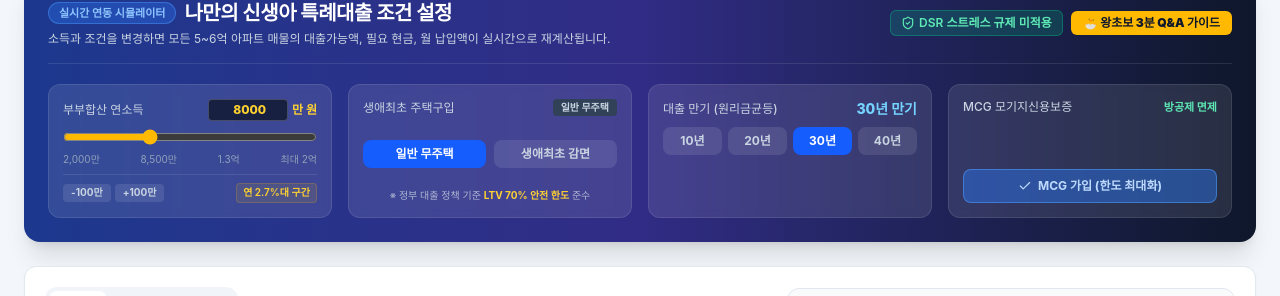
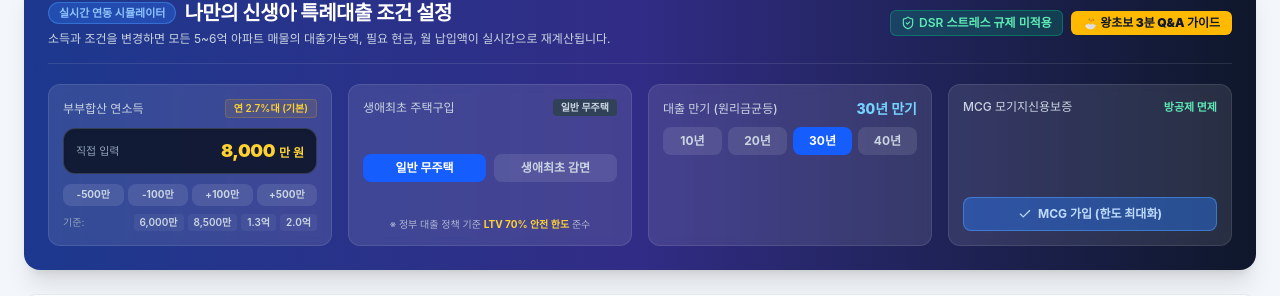
Before and after one commit to snorlax-gengar/our-family, a React (Vite) app in the folder frontend/: page / in a window 1280 px wide. Shown: the part 188-484 px from the top of the page. Built offline with nearby package versions, Linux system fonts and the light colour scheme; no server answers.

Commit message:
style: Remove range slider and number spinners, modernize income control and hide scrollbars

```diff
--- a/frontend/src/components/Header.jsx
+++ b/frontend/src/components/Header.jsx
@@ -80,7 +80,7 @@ export default function Header({ activeTab, setActiveTab, ratesData, onOpenGuide
           </div>
 
           {/* Navigation Tabs */}
-          <nav className="flex space-x-1 sm:space-x-2 bg-slate-100/80 p-1.5 rounded-xl border border-slate-200 overflow-x-auto">
+          <nav className="flex space-x-1 sm:space-x-2 bg-slate-100/80 p-1.5 rounded-xl border border-slate-200 overflow-x-auto no-scrollbar">
             {tabs.map((tab) => {
               const Icon = tab.icon;
               const isActive = activeTab === tab.id;
--- a/frontend/src/components/PoliciesTab.jsx
+++ b/frontend/src/components/PoliciesTab.jsx
@@ -232,7 +232,7 @@ export default function PoliciesTab({
           </div>
 
           {/* 카테고리 필터 버튼 */}
-          <div className="flex items-center gap-1.5 overflow-x-auto text-xs mt-3">
+          <div className="flex items-center gap-1.5 overflow-x-auto text-xs mt-3 no-scrollbar">
             {categories.map((cat) => (
               <button
                 key={cat}
--- a/frontend/src/components/PropertiesTab.jsx
+++ b/frontend/src/components/PropertiesTab.jsx
@@ -25,6 +25,10 @@ export default function PropertiesTab({
   // Modal state
   const [selectedProperty, setSelectedProperty] = useState(null);
   const [modalInitialTab, setModalInitialTab] = useState('all');
+
+  // Income direct input state
+  const [isEditingIncome, setIsEditingIncome] = useState(false);
+  const [rawIncomeInput, setRawIncomeInput] = useState('');
 
   // 구/시 목록 동적 추출
   const districts = useMemo(() => {
@@ -135,83 +139,125 @@ export default function PropertiesTab({
 
         {/* Simulator Controls Grid */}
         <div className="grid grid-cols-1 sm:grid-cols-2 lg:grid-cols-4 gap-4 text-xs">
-          {/* 소득 설정 (100만 원 단위 정밀 세분화 & 직접 숫자 입력 지원) */}
+          {/* 소득 설정 (슬라이더 및 스피너 완전 제거 -> 깔끔한 핀테크형 정밀 컨트롤러) */}
           <div className="bg-white/10 p-3.5 rounded-xl border border-white/10 backdrop-blur-xs flex flex-col justify-between">
-            <div>
             <div className="flex justify-between items-center mb-1">
               <label className="text-slate-300 font-medium">부부합산 연소득</label>
-                <div className="flex items-center gap-1">
+              <span className="text-[10px] text-amber-300 font-semibold bg-amber-400/10 px-2 py-0.5 rounded border border-amber-400/20">
+                {userCriteria.annualIncome <= 20000000 ? '연 1.6%대 최저' :
+                 userCriteria.annualIncome <= 40000000 ? '연 2.1%대 구간' :
+                 userCriteria.annualIncome <= 60000000 ? '연 2.5%대 구간' :
+                 userCriteria.annualIncome <= 85000000 ? '연 2.7%대 (기본)' :
+                 userCriteria.annualIncome <= 130000000 ? '연 3.1%대 (신혼)' : '연 3.3%대 (2억)'}
+              </span>
+            </div>
+
+            {/* 정갈한 숫자 입력 디스플레이 (스피너 화살표 완전 제거, 자연스러운 타이핑 지원) */}
+            <div className="bg-slate-900/90 border border-white/15 rounded-xl px-3 py-2 flex items-center justify-between focus-within:border-amber-400/80 focus-within:ring-1 focus-within:ring-amber-400/40 transition-all shadow-inner my-1.5">
+              <span className="text-[11px] text-slate-400 font-medium">직접 입력</span>
+              <div className="flex items-baseline gap-1">
                 <input
-                    type="number"
-                    min="2000"
-                    max="20000"
-                    step="100"
-                    value={Math.round(userCriteria.annualIncome / 10000)}
-                    onChange={(e) => {
-                      const val = Number(e.target.value);
-                      if (!isNaN(val) && val >= 0) {
-                        setUserCriteria({ ...userCriteria, annualIncome: Math.min(200000000, val * 10000) });
+                  type="text"
+                  inputMode="numeric"
+                  value={isEditingIncome ? rawIncomeInput : (Math.round(userCriteria.annualIncome / 10000)).toLocaleString()}
+                  onFocus={() => {
+                    setIsEditingIncome(true);
+                    setRawIncomeInput(String(Math.round(userCriteria.annualIncome / 10000)));
+                  }}
+                  onBlur={() => {
+                    setIsEditingIncome(false);
+                    const num = parseInt(rawIncomeInput.replace(/[^0-9]/g, ''), 10);
+                    if (!isNaN(num) && num > 0) {
+                      const clamped = Math.min(20000, Math.max(1000, num));
+                      setUserCriteria(prev => ({ ...prev, annualIncome: clamped * 10000 }));
                     }
                   }}
-                    className="w-20 px-1.5 py-0.5 bg-slate-900/80 border border-white/20 rounded text-right font-extrabold text-amber-300 text-xs focus:outline-none focus:ring-1 focus:ring-amber-400"
+                  onChange={(e) => {
+                    const clean = e.target.value.replace(/[^0-9]/g, '');
+                    setRawIncomeInput(clean);
+                    const num = parseInt(clean, 10);
+                    if (!isNaN(num) && num > 0) {
+                      const clamped = Math.min(20000, Math.max(1000, num));
+                      setUserCriteria(prev => ({ ...prev, annualIncome: clamped * 10000 }));
+                    }
+                  }}
+                  className="w-24 bg-transparent text-right font-black text-amber-300 text-lg focus:outline-none tracking-tight cursor-text"
+                  placeholder="8,000"
                 />
                 <span className="text-amber-300 font-bold text-xs">만 원</span>
               </div>
             </div>
 
-              {/* 100만 원 단위 정밀 슬라이더 */}
-              <input
-                type="range"
-                min="20000000"
-                max="200000000"
-                step="1000000"
-                value={userCriteria.annualIncome}
-                onChange={(e) => setUserCriteria({ ...userCriteria, annualIncome: Number(e.target.value) })}
-                className="w-full accent-amber-400 cursor-pointer mt-1"
-              />
-
-              <div className="flex justify-between text-[10px] text-slate-400 mt-1">
-                <span>2,000만</span>
-                <span>8,500만</span>
-                <span>1.3억</span>
-                <span>최대 2억</span>
-              </div>
-            </div>
-
-            {/* ±100만 원 미세 조정 버튼 & 금리 구간 안내 */}
-            <div className="mt-2 pt-2 border-t border-white/10 flex items-center justify-between gap-1">
-              <div className="flex gap-1">
+            {/* 미세 조정 버튼 & 정책 기준 바로가기 칩 */}
+            <div className="space-y-1.5 mt-1">
+              <div className="grid grid-cols-4 gap-1">
                 <button
                   type="button"
-                  onClick={() => setUserCriteria({
-                    ...userCriteria,
-                    annualIncome: Math.max(20000000, userCriteria.annualIncome - 1000000)
-                  })}
-                  className="px-2 py-0.5 bg-white/10 hover:bg-white/20 rounded text-[10px] font-bold text-slate-300 cursor-pointer transition-colors"
-                  title="100만 원 단위 감액"
+                  onClick={() => setUserCriteria(prev => ({
+                    ...prev,
+                    annualIncome: Math.max(20000000, prev.annualIncome - 5000000)
+                  }))}
+                  className="py-1 bg-white/10 hover:bg-white/20 rounded-lg text-[10px] font-bold text-slate-300 cursor-pointer transition-colors"
+                >
+                  -500만
+                </button>
+                <button
+                  type="button"
+                  onClick={() => setUserCriteria(prev => ({
+                    ...prev,
+                    annualIncome: Math.max(20000000, prev.annualIncome - 1000000)
+                  }))}
+                  className="py-1 bg-white/10 hover:bg-white/20 rounded-lg text-[10px] font-bold text-slate-300 cursor-pointer transition-colors"
                 >
                   -100만
                 </button>
                 <button
                   type="button"
-                  onClick={() => setUserCriteria({
-                    ...userCriteria,
-                    annualIncome: Math.min(200000000, userCriteria.annualIncome + 1000000)
-                  })}
-                  className="px-2 py-0.5 bg-white/10 hover:bg-white/20 rounded text-[10px] font-bold text-slate-300 cursor-pointer transition-colors"
-                  title="100만 원 단위 증액"
+                  onClick={() => setUserCriteria(prev => ({
+                    ...prev,
+                    annualIncome: Math.min(200000000, prev.annualIncome + 1000000)
+                  }))}
+                  className="py-1 bg-white/10 hover:bg-white/20 rounded-lg text-[10px] font-bold text-slate-300 cursor-pointer transition-colors"
                 >
                   +100만
                 </button>
+                <button
+                  type="button"
+                  onClick={() => setUserCriteria(prev => ({
+                    ...prev,
+                    annualIncome: Math.min(200000000, prev.annualIncome + 5000000)
+                  }))}
+                  className="py-1 bg-white/10 hover:bg-white/20 rounded-lg text-[10px] font-bold text-slate-300 cursor-pointer transition-colors"
+                >
+                  +500만
+                </button>
               </div>
 
-              <span className="text-[10px] text-amber-300 font-semibold truncate bg-amber-400/10 px-1.5 py-0.5 rounded border border-amber-400/20">
-                {userCriteria.annualIncome <= 20000000 ? '연 1.6%대 최저' :
-                 userCriteria.annualIncome <= 40000000 ? '연 2.1%대 구간' :
-                 userCriteria.annualIncome <= 60000000 ? '연 2.5%대 구간' :
-                 userCriteria.annualIncome <= 85000000 ? '연 2.7%대 구간' :
-                 userCriteria.annualIncome <= 130000000 ? '연 3.1%대 구간' : '연 3.3%대 (2억)'}
-              </span>
+              {/* 핵심 정책 기준 소득 퀵 칩 */}
+              <div className="flex items-center justify-between text-[10px] text-slate-400 pt-0.5">
+                <span className="shrink-0 text-slate-400">기준:</span>
+                <div className="flex gap-1">
+                  {[
+                    { label: '6,000만', val: 60000000 },
+                    { label: '8,500만', val: 85000000 },
+                    { label: '1.3억', val: 130000000 },
+                    { label: '2.0억', val: 200000000 }
+                  ].map((chip) => (
+                    <button
+                      key={chip.val}
+                      type="button"
+                      onClick={() => setUserCriteria(prev => ({ ...prev, annualIncome: chip.val }))}
+                      className={`px-1.5 py-0.5 rounded text-[10px] font-semibold cursor-pointer transition-colors ${
+                        userCriteria.annualIncome === chip.val
+                          ? 'bg-amber-400 text-slate-900 font-bold'
+                          : 'bg-white/5 hover:bg-white/15 text-slate-300'
+                      }`}
+                    >
+                      {chip.label}
+                    </button>
+                  ))}
+                </div>
+              </div>
             </div>
           </div>
 
@@ -410,7 +456,7 @@ export default function PropertiesTab({
         </div>
 
         {/* 🌟 가격대별 구간 빠른 필터 (4억대, 5억초반, 5억후반, 6억대) */}
-        <div className="flex items-center gap-1.5 overflow-x-auto pb-1 text-xs">
+        <div className="flex items-center gap-1.5 overflow-x-auto pb-1 text-xs no-scrollbar">
           <span className="text-slate-400 font-semibold shrink-0 mr-1">가격대 구간:</span>
           {[
             { id: 'all', label: '전체 가격대', count: priceBandCounts.all },
@@ -434,7 +480,7 @@ export default function PropertiesTab({
         </div>
 
         {/* 구 / 시 세부 필터 버튼 바 */}
-        <div className="flex items-center gap-1.5 overflow-x-auto pb-1 text-xs">
+        <div className="flex items-center gap-1.5 overflow-x-auto pb-1 text-xs no-scrollbar">
           <span className="text-slate-400 font-semibold shrink-0 mr-1">세부지역:</span>
           {districts.map((dist) => (
             <button
--- a/frontend/src/components/RatesTab.jsx
+++ b/frontend/src/components/RatesTab.jsx
@@ -261,7 +261,7 @@ export default function RatesTab({ ratesData, onRefreshNews, newsRefreshing }) {
           </div>
 
           {/* 뉴스 태그 필터 */}
-          <div className="flex items-center gap-1.5 overflow-x-auto text-xs">
+          <div className="flex items-center gap-1.5 overflow-x-auto text-xs no-scrollbar">
             {tags.map((tag) => (
               <button
                 key={tag}
--- a/frontend/src/index.css
+++ b/frontend/src/index.css
@@ -20,7 +20,11 @@ body {
 /* Custom scrollbars */
 ::-webkit-scrollbar {
   width: 6px;
-  height: 6px;
+  height: 0px;
+}
+::-webkit-scrollbar:horizontal {
+  height: 0px !important;
+  display: none !important;
 }
 ::-webkit-scrollbar-track {
   background: #f1f5f9;
@@ -32,3 +36,24 @@ body {
 ::-webkit-scrollbar-thumb:hover {
   background: #94a3b8;
 }
+
+/* Hide scrollbars for overflow-x containers */
+.no-scrollbar {
+  -ms-overflow-style: none;
+  scrollbar-width: none;
+}
+.no-scrollbar::-webkit-scrollbar {
+  display: none;
+  height: 0 !important;
+  width: 0 !important;
+}
+
+/* Remove number input spin arrows globally */
+input[type="number"]::-webkit-inner-spin-button,
+input[type="number"]::-webkit-outer-spin-button {
+  -webkit-appearance: none;
+  margin: 0;
+}
+input[type="number"] {
+  -moz-appearance: textfield;
+}
```
Lines whose indentation alone changed are shown as unchanged.
